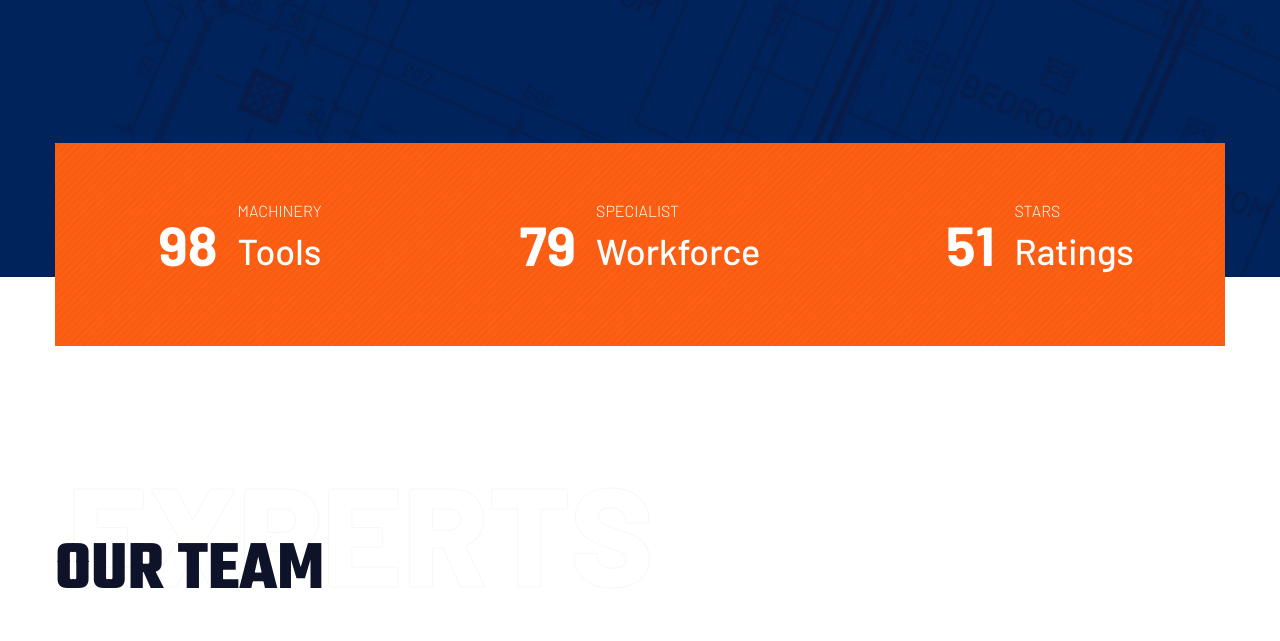
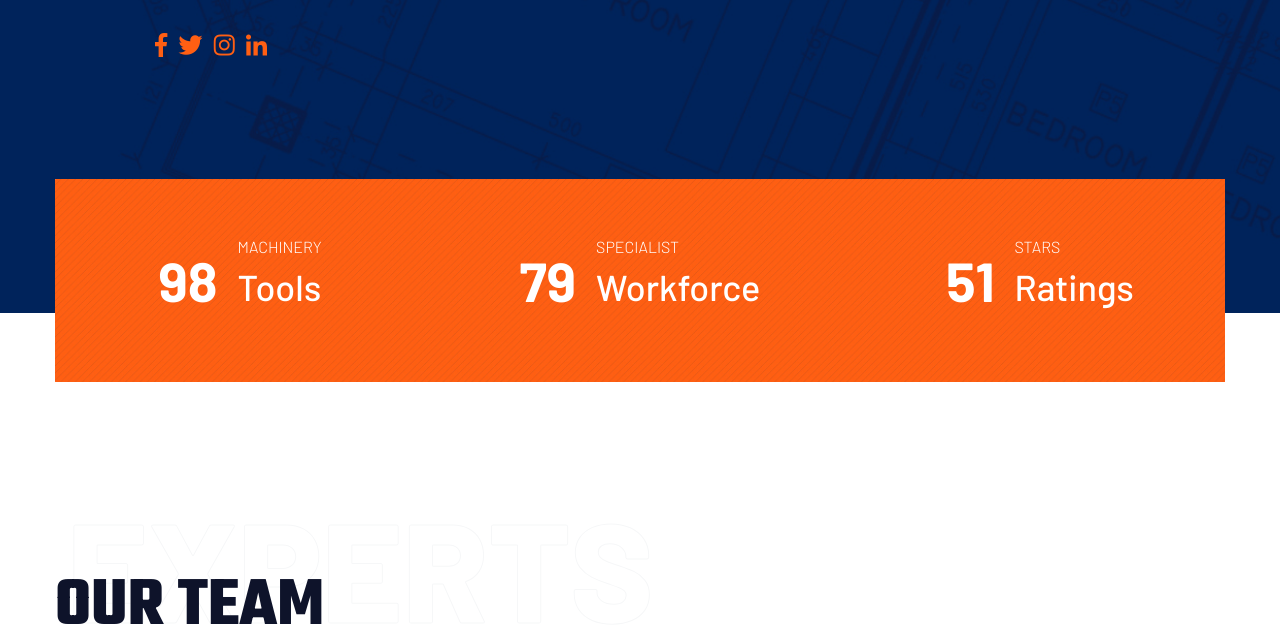
Before and after one commit to Peter-Kibet/savyllah_master_code, a website: page index.html in a window 1280 px wide. Shown: the part 5104-5745 px from the top of the page. Drawn offline with Linux system fonts and the light colour scheme; a script that the page names is missing.

Commit message:
Add social media icons on contact us

```diff
--- a/assets/css/mega.css
+++ b/assets/css/mega.css
@@ -254,6 +254,24 @@
 .slider .dots li.active {
   width: 30px;
 }
+
+.social-icons ul li a {
+  color: #ff5f13; /* Set the desired icon color */
+  font-size: 1.5rem;
+}
+
+.social-icons ul li a:hover {
+  color: #ff8c00; /* Set the desired hover color */
+}
+
+.social-icons ul li a:focus {
+  color: #ff8c00; /* Set the desired focus color */
+}
+
+.social-icons ul li a:active {
+  color: #ff8c00; /* Set the desired active color */
+}
+
 @media screen and (max-width: 768px) {
   .slider {
     height: 400px;
--- a/index.html
+++ b/index.html
@@ -1350,12 +1350,40 @@
                   </p>
                   <a href="#" class="white-btn">read more</a>
                 </div>
+
+                <!-- Social Media Icons -->
+                <div class="social-icons">
+                  <ul class="list-inline">
+                    <li class="list-inline-item">
+                      <a href="#" target="_blank" rel="noopener noreferrer">
+                        <i class="fab fa-facebook-f"></i>
+                      </a>
+                    </li>
+                    <li class="list-inline-item">
+                      <a href="#" target="_blank" rel="noopener noreferrer">
+                        <i class="fab fa-twitter"></i>
+                      </a>
+                    </li>
+                    <li class="list-inline-item">
+                      <a href="#" target="_blank" rel="noopener noreferrer">
+                        <i class="fab fa-instagram"></i>
+                      </a>
+                    </li>
+                    <!-- Add more social media icons here -->
+
+                    <li class="list-inline-item">
+                      <a href="#" target="_blank" rel="noopener noreferrer"
+                        ><i class="fab fa-linkedin-in"></i
+                      ></a>
+                    </li>
+                  </ul>
+                </div>
               </div>
             </div>
           </div>
         </div>
       </section>
-      <!-- contact with us End-->
+      <!-- contact with us End -->
 
       <!-- CountDown Area Start -->
       <div class="count-area">
```
